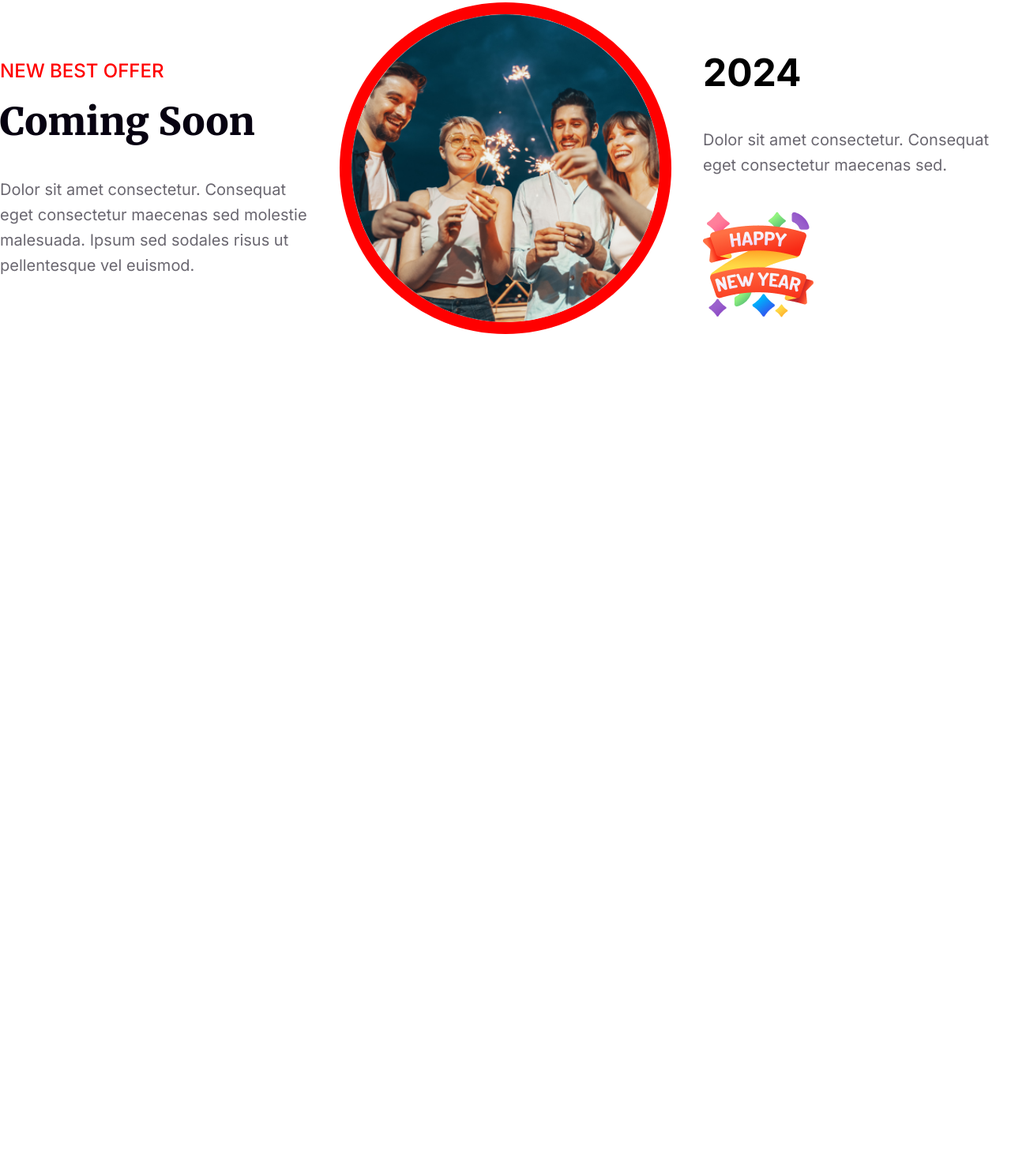
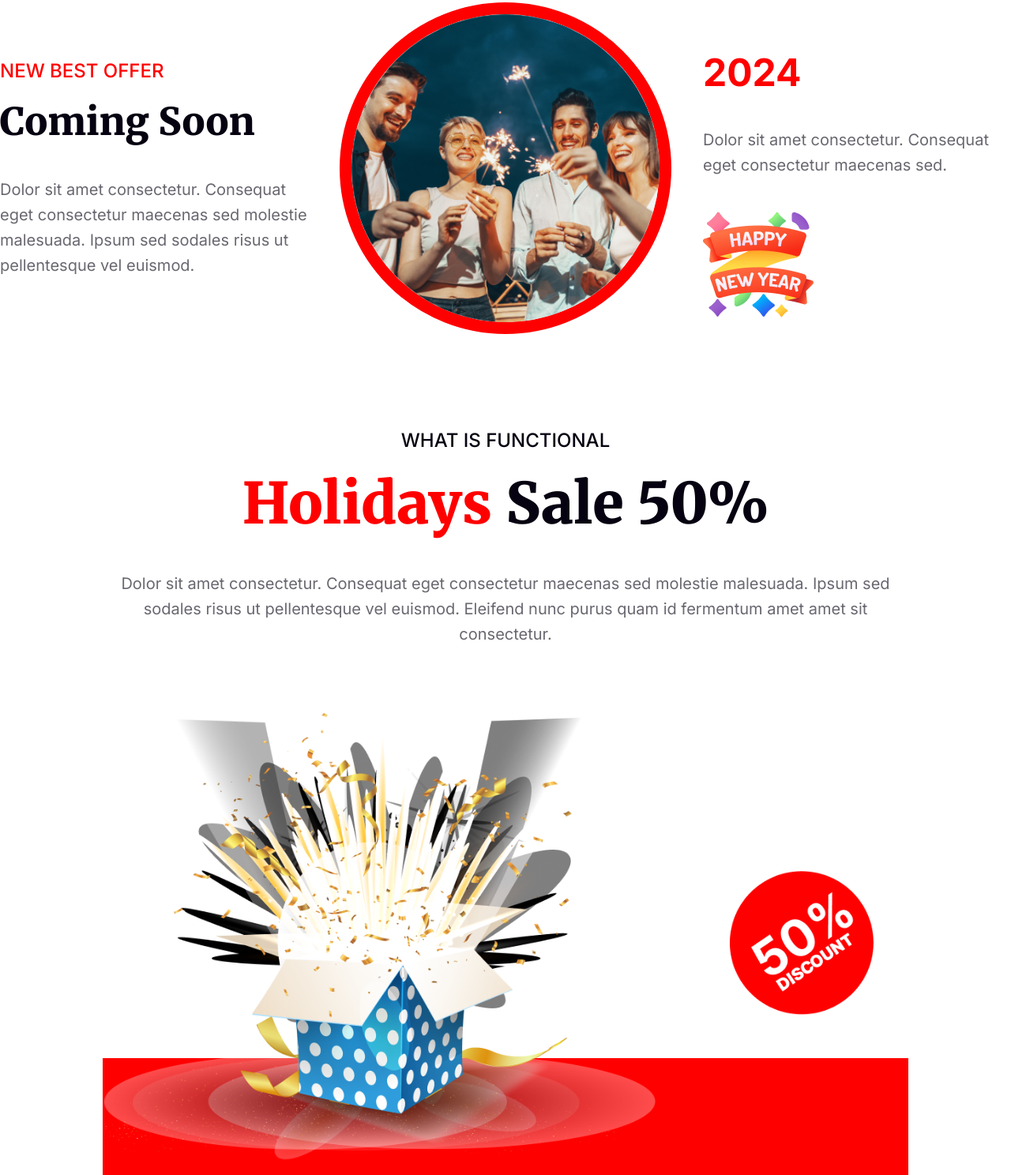
Before and after one commit to abdurrahmanmahmud5981/new-year-offer, a plain HTML site: page index.html in a window 1280 px wide. Shown: the part 3011-4499 px from the top of the page at 79% size. Before the commit the page ends 3484 px from the top, so only its background shows below. Drawn offline with Linux system fonts and the light colour scheme.

Commit message:
Holidays sale section design completed

```diff
--- a/index.html
+++ b/index.html
@@ -61,11 +61,26 @@
             <img src="./assets/images/best-offer-image.png" alt=" best-offer-image">
           </div>
           <div class="best-offer-year">
-            <h2 class="best-offer-year-number">2024</h2>
+            <h2 class="best-offer-year-number primary-color">2024</h2>
             <p class="best-offer-description">Dolor sit amet consectetur. Consequat eget consectetur maecenas sed.</p>
             <img src="./assets/images/year-2024.png" alt="">
           </div>
         </section>
+        <!-- holidays sale section -->
+         <section class="holiday-sale">
+          <h4 class="holiday-sub-title">WHAT IS FUNCTIONAL</h4>
+          <h1 class="holiday-title"><span class="primary-color">Holidays</span> Sale 50%</h1>
+          <p class="holiday-description">Dolor sit amet consectetur. Consequat eget consectetur maecenas sed
+            molestie malesuada. Ipsum sed sodales risus ut pellentesque vel euismod. Eleifend nunc purus quam id fermentum amet amet sit consectetur.</p>
+            <div class="discount-images">
+              <div class="dis-img-1">
+                <img src="./assets/images/discount-box.png" alt="discount box is here">
+              </div>
+              <div class="dis-img-1">
+                <img src="./assets/images/discount-img.png" alt="50% discount image is here">
+              </div>
+            </div>
+         </section>
     </main>
     <footer></footer>
   </body>
--- a/styles/style.css
+++ b/styles/style.css
@@ -141,6 +141,7 @@ button {
   display: flex;
   align-items: center;
   gap: 40px;
+  margin: 120px auto;
 }
 .best-offer-content,
 .best-offer-image,
@@ -158,9 +159,9 @@ button {
   font-size: 48px;
   font-weight: 900;
   margin-block: 20px;
-
 }
-.best-offer-description {
+.best-offer-description,
+.holiday-description {
   color: rgba(7, 2, 17, 0.6);
   font-family: Inter;
   font-size: 20px;
@@ -174,11 +175,10 @@ button {
   border-radius: 50%;
   border: 15px solid #f00;
 }
-.best-offer-image img{
+.best-offer-image img {
   display: block;
   border-radius: 364.844px;
   width: 100%;
-
 }
 
 .best-offer-year-number {
@@ -187,7 +187,45 @@ button {
   font-weight: 700;
   margin-top: 40px;
 }
-.best-offer-year img{
+.best-offer-year img {
   display: block;
   margin-top: 40px;
 }
+
+/* holidays sale style */
+.holiday-sale {
+  margin: 120px auto;
+  text-align: center;
+  max-width: 1020px;
+
+}
+.holiday-sub-title {
+  color: #070211;
+  font-family: Inter;
+  font-size: 24px;
+  font-weight: 500;
+}
+.holiday-title {
+  color: #070211;
+  text-align: center;
+  font-size: 72px;
+  font-style: normal;
+  font-weight: 900;
+  line-height: normal;
+  margin-top: 20px;
+
+}
+.discount-images{
+  height:750px;
+  display: flex;
+  align-items: center;
+  gap: 50px;
+  justify-content: space-between;
+  background:  url("../assets/images/Rectangle\ 2.png") center bottom no-repeat;
+  border-radius: 16px;
+}
+.discount-images img{
+  width: 100%;
+  display: block;
+
+}
```
Also changed, not shown: assets/images/discount-box.png (renamed from assets/images/Group 75.png), assets/images/discount-img.png (renamed from assets/images/Group 44.png).
